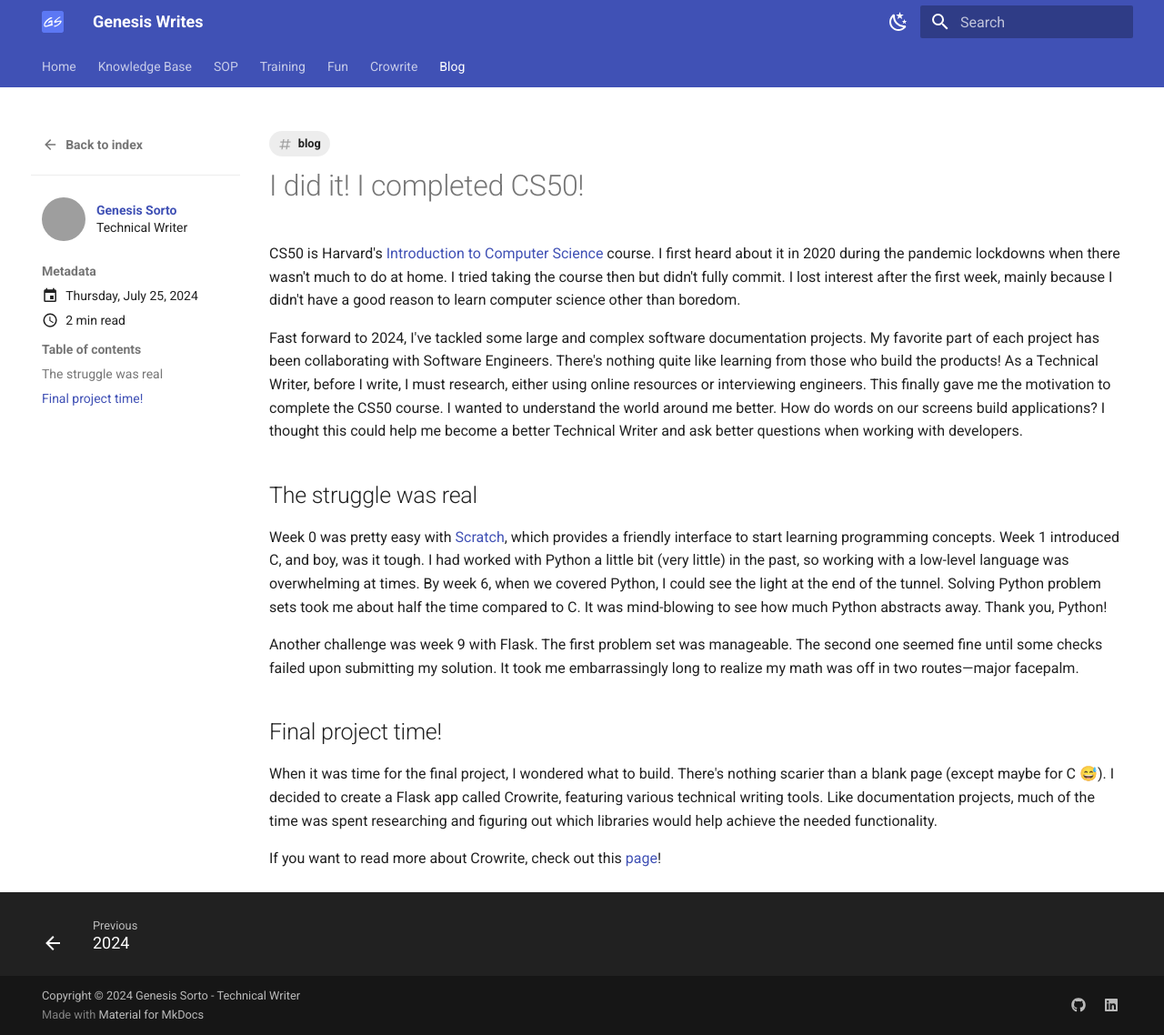
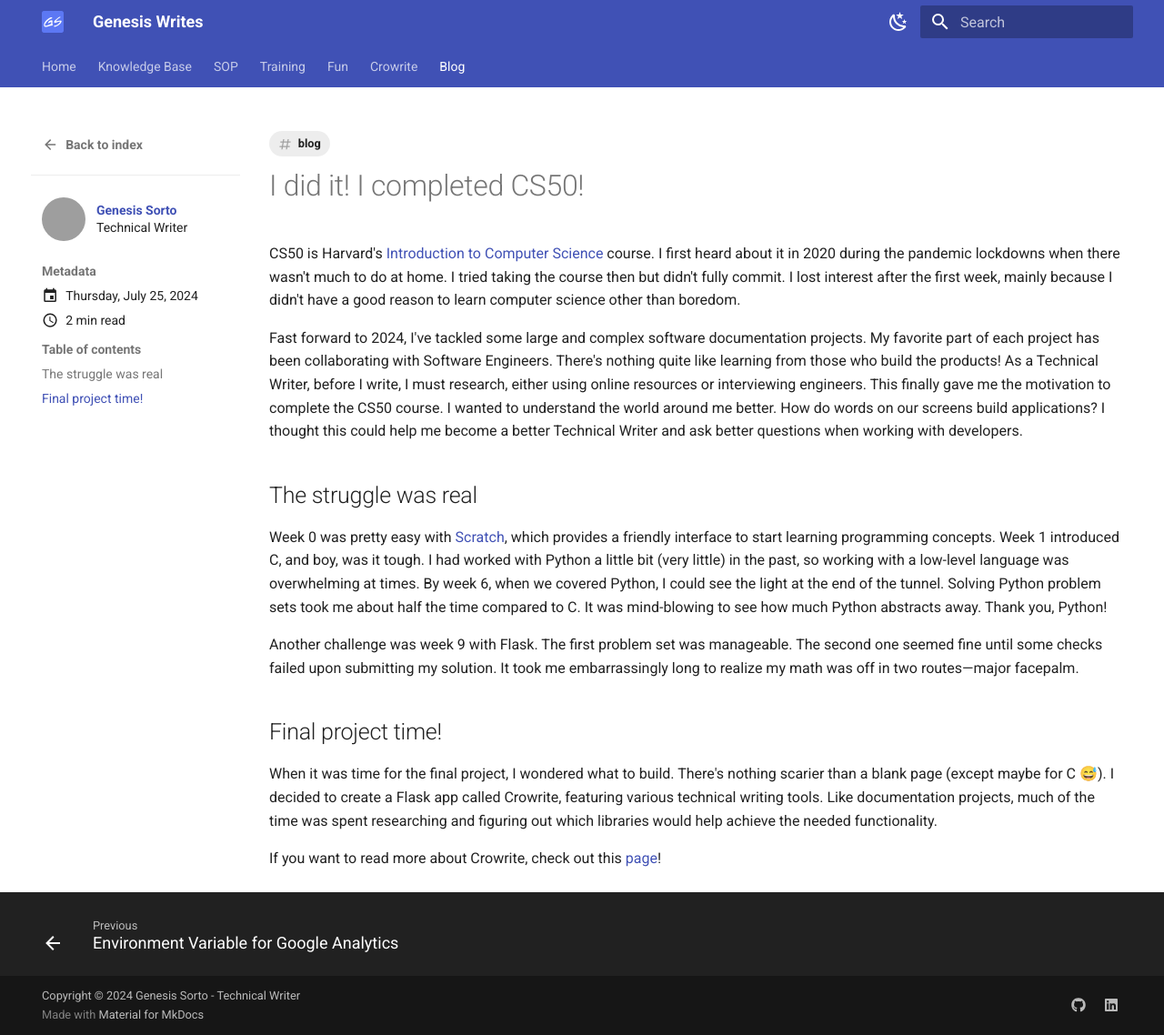
Before and after one commit to genesis-writing/gen-tech-writing-portfolio-and-blog-v2, an MkDocs documentation site: the page built from docs/blog/posts/2024-07-25-seventh-blog-post.md, in a window 1280 px wide and 1138 px high. Shown: the whole window at 91% size. Built offline with MkDocs 1.6.1 and Material for MkDocs 9.7.7, drawn with Linux system fonts in a browser that asks for light colours; grey boxes are pictures that could not be loaded.

Commit message:
Add Sep 26 blog link

```diff
--- a/mkdocs.yml
+++ b/mkdocs.yml
@@ -203,6 +203,7 @@ nav:
   - Blog:
     - blog/index.md
     - Posts:
+      - Environment Variable for Google Analytics: blog/posts/2024-09-26-eigth-blog-post.md
       - Completing CS50: blog/posts/2024-07-25-seventh-blog-post.md
       - Wordpress Transition: blog/posts/2024-07-09-sixth-blog-post.md
       - YAML and Python: blog/posts/2024-07-08-fifth-blog-post.md
```
